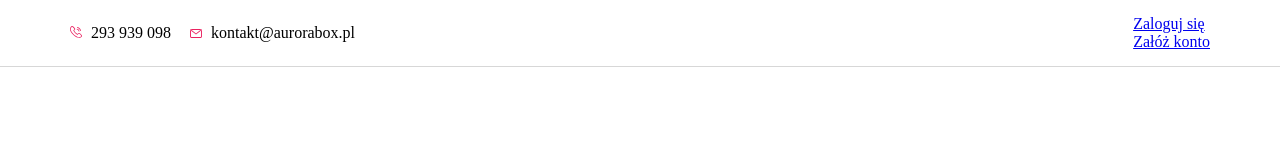
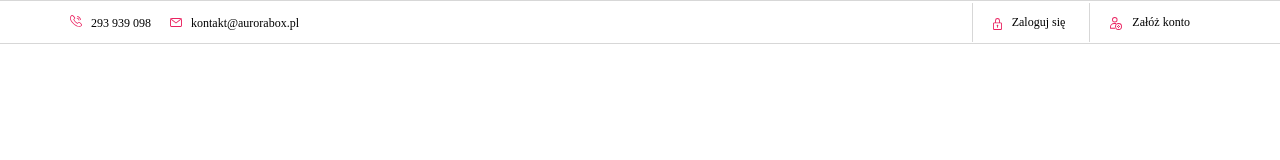
Before and after one commit to PiotrFijalkowski/recruitment_task_frontend_header_menu, a website: page app/index.html in a window 1280 px wide. Drawn offline with nearby package versions, Linux system fonts and the light colour scheme; files that its build step writes are made by us from their sources.

Commit message:
#header panel done

```diff
--- a/app/index.html
+++ b/app/index.html
@@ -26,15 +26,18 @@
 
           <div class="header-box__account">
             <div class="header-box__account--item login-link">
+              <img src="images/logIn.svg" class="icon" alt="">
               <a href="#">Zaloguj się</a>
             </div>
             <div class="header-box__account--item register-link">
+              <img src="images/logOut.svg" class="icon" alt="">
               <a href="#">Załóż konto</a>
             </div>
           </div>
         </div>
       </div>
     </div>
+
     </div>
   </header>
 </body>
--- a/app/src/sass/base/_typography.scss
+++ b/app/src/sass/base/_typography.scss
@@ -1,6 +1,7 @@
-.header-box__contacts--item {
+.header-box {
   a{
     color: $black;
     text-decoration: none;
+    font-size: 12px;
   }
 }
--- a/app/src/sass/layout/_header.scss
+++ b/app/src/sass/layout/_header.scss
@@ -1,6 +1,7 @@
 .header {
   &__panel {
     width: 100%;
+    border-top: 1px solid $lightgrey;
     border-bottom: 1px solid $lightgrey;
     display: none;
     @include breakpoint-md {
@@ -10,18 +11,29 @@
       display: flex;
       justify-content: space-between;
       align-items: center;
-      padding: 15px 0px;
 
-      &__contacts--item {
+
+      &__contacts--item  {
         display: inline-block;
         align-items: center;
         justify-content: center;
         margin-right: 15px;
+        padding: 12px 0px;
 
         .icon {
           margin-right: 5px;
         }
       }
+      &__account--item {
+        display: inline-flex;
+    align-items: flex-end;
+    align-content: flex-end;
+        border-left: 1px solid $lightgrey;
+        padding: 12px 20px 12px 20px;
+        .icon {
+          margin-right: 10px;
+        }
+      }
     }
   }
 }
```
Also changed, not shown: app/images/logIn.svg (added), app/images/logOut.svg (added).
